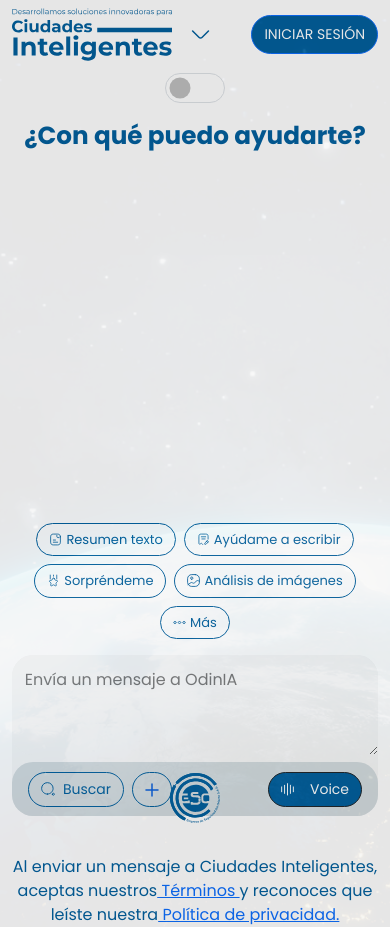
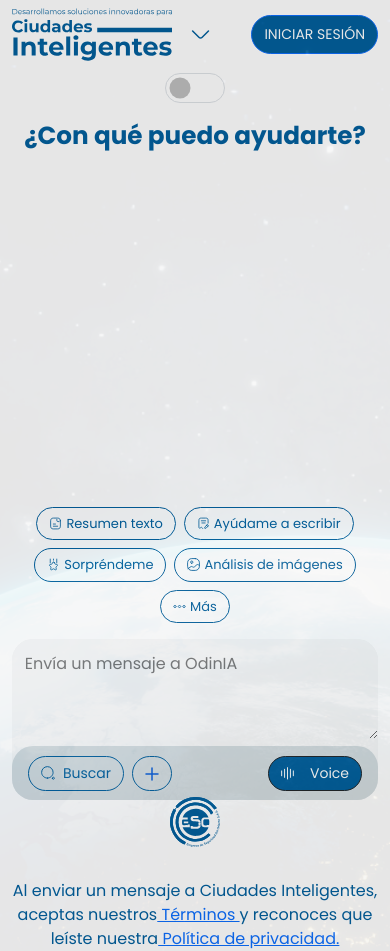
Before and after one commit to jhosephvillalba/smart-cities, a React (Vite) app: page / in a window 390 px wide. Before the commit the page ends 927 px from the top, so only its background shows below. Built offline with nearby package versions, Linux system fonts and the light colour scheme.

Commit message:
cambios en el responsive

```diff
--- a/src/App.jsx
+++ b/src/App.jsx
@@ -23,7 +23,7 @@
           </div>
           <ChatContent />
         </div>
-        <footer className="row mt-4 g-2">
+        <footer className="row mt-5 g-2">
           {/* Logo: Primero en móvil, último en escritorio */}
           <div className="col-12 col-md-2 mb-3 order-1 order-md-3">
             <div className="w-100 d-flex justify-content-md-end justify-content-center">
--- a/src/components/ChatForm/index.jsx
+++ b/src/components/ChatForm/index.jsx
@@ -174,7 +174,7 @@
       <div className="w-100 d-flex flex-column flex-md-column-reverse" style={{ maxWidth: "770px" }}>
 
         {/* --------------------------Caja de botones (arriba en md)------------------------- */}
-        <div className="w-100 d-flex justify-content-center flex-wrap mt-lg-4 mt-3 mb-3" style={{ maxWidth: "1200px" }}>
+        <div className="w-100 d-flex justify-content-center flex-wrap mt-lg-4  mb-3" style={{ maxWidth: "1200px" }}>
           <div className="d-flex flex-row gap-2 flex-wrap justify-content-center align-items-center">
             <button className="btn btn-info d-flex justify-content-center align-items-center" data-bs-toggle="modal" data-bs-target="#about">
               <img src={IconBook} alt="ear" width={13} />
```
